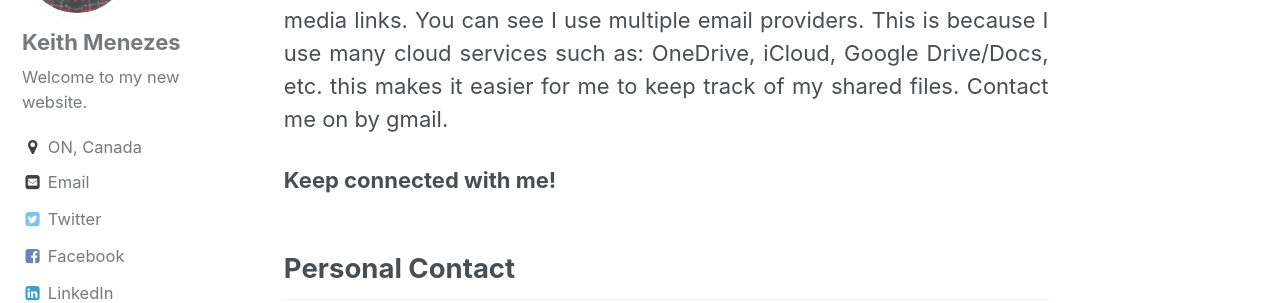
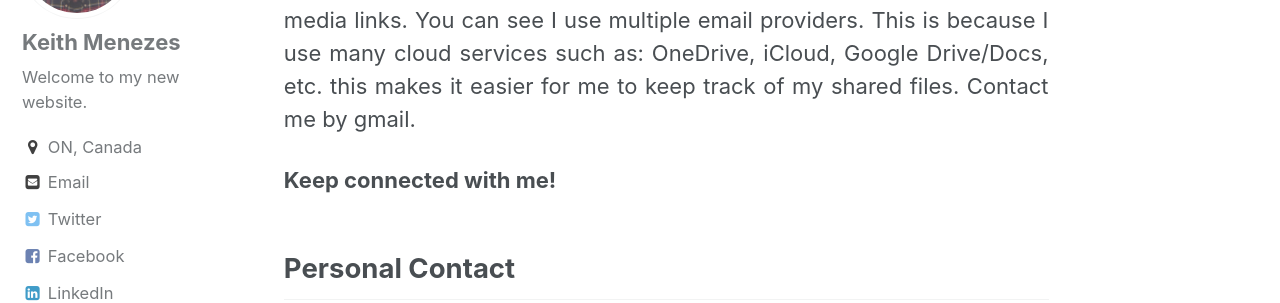
Before and after one commit to kmenezes/kmenezes.github.io, a Jekyll site: the page built from _pages/contact.md, in a window 1280 px wide and 900 px high. Shown: the part 225-528 px from the top of the window. Built offline with Jekyll 4.4.1, drawn with Linux system fonts in a browser that asks for light colours; comment, search, counter and statistics services are not loaded; some of the changed text lies outside the part shown.

Commit message:
hotfix 10

```diff
--- a/_pages/contact.md
+++ b/_pages/contact.md
@@ -5,7 +5,7 @@ excerpt: "Contact me"
 layout: single
 author_profile: true
 ---
-My contact information is below. Here are my email(s) and various social media links. You can see I use multiple email providers. This is because I use many cloud services such as: OneDrive, iCloud, Google Drive/Docs, etc. this makes it easier for me to keep track of my shared files. Contact me on by gmail.
+My contact information is below. Here are my email(s) and various social media links. You can see I use multiple email providers. This is because I use many cloud services such as: OneDrive, iCloud, Google Drive/Docs, etc. this makes it easier for me to keep track of my shared files. Contact me by gmail.
 {: .text-justify}
 **Keep connected with me!**
 {: .text-justify}
```
Also changed, not shown: _pages/projects.md (+0 -14 lines).
